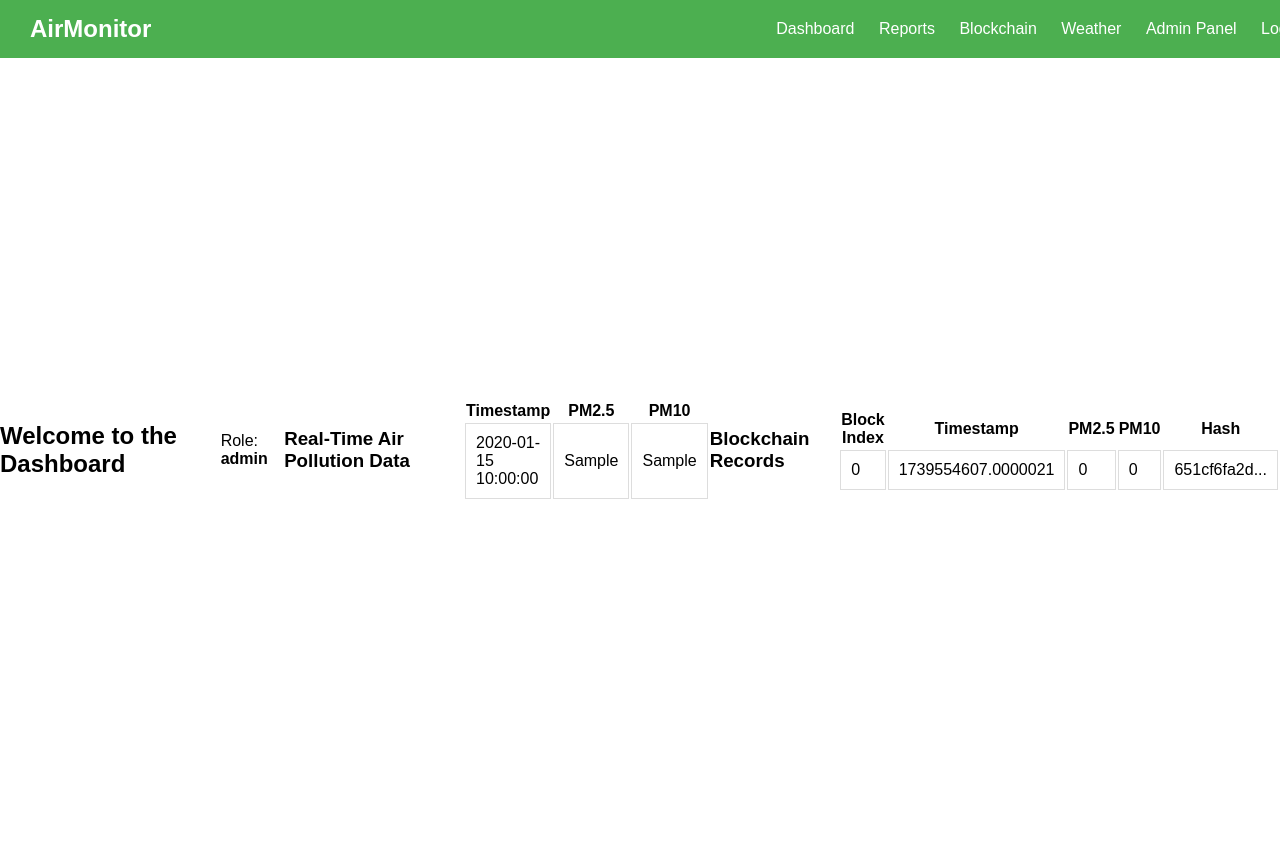
After one commit to Geeky-Ck5/Smart_Web, a Flask app: page /dashboard in a window 1280 px wide. The commit adds this page. Run offline with Flask 3, Linux system fonts and the light colour scheme; the visitor is signed in with stand-in values (Sample User, id 1); a database or web service that is not in the repository returns one stand-in record (values such as "Sample title").

Commit message:
updated dashboard as well as redirections/routing

```diff
--- a/app.py
+++ b/app.py
@@ -1,37 +1,209 @@
-from flask import Flask, render_template, jsonify
+from flask import Flask, render_template, jsonify, request, redirect, session
 from apscheduler.schedulers.background import BackgroundScheduler
 import requests
-from db.mongodb.py import store_sensor_data
+from werkzeug.security import generate_password_hash, check_password_hash
+
+from db.mongodb import store_sensor_data, register_user, authenticate_user, create_users_collection, get_db
 from blockchain.blockchain import Blockchain
+import datetime
 
 app = Flask(__name__)
+app.secret_key = "supersecretkey"
+
 blockchain = Blockchain()
+air_pollution_data = []  # Stores real-time pollution data
 
-air_pollution_data = []  # To hold real-time data
+# Ensure users collection exists
+create_users_collection()
 
+
+### Fetch Sensor Data and Store in MongoDB ###
 def fetch_sensor_data():
     global air_pollution_data
     response = requests.get("http://127.0.0.1:5001/sensor")
     data = response.json()
     air_pollution_data.append(data)
+
+    # Store sensor data in MongoDB
     store_sensor_data(data)
-    if data["PM2.5"] > 100:  # Threshold
-        activate_actuator(data)
 
-def activate_actuator(data):
-    requests.post("http://127.0.0.1:5002/actuator", json={"PM2.5": data["PM2.5"]})
+    # Store in Blockchain
+    blockchain.add_block(data)
 
+    # Check threshold and trigger actuator if needed
+    if data["PM2.5"] > 100:
+        activate_actuator()
+
+
+### Activate Actuator API ###
+def activate_actuator():
+    requests.post("http://127.0.0.1:5002/actuator", json={"PM2.5"})
+
+
+### Store Weekly Summary in Blockchain ###
+def store_weekly_summary():
+    global air_pollution_data
+
+    if len(air_pollution_data) == 0:
+        return
+
+    total_pm25 = sum(entry["PM2.5"] for entry in air_pollution_data)
+    total_pm10 = sum(entry["PM10"] for entry in air_pollution_data)
+    avg_pm25 = round(total_pm25 / len(air_pollution_data), 2)
+    avg_pm10 = round(total_pm10 / len(air_pollution_data), 2)
+
+    summary = {
+        "week_start": str(datetime.datetime.utcnow() - datetime.timedelta(days=7)),
+        "week_end": str(datetime.datetime.utcnow()),
+        "avg_PM2.5": avg_pm25,
+        "avg_PM10": avg_pm10,
+        "data_points": len(air_pollution_data)
+    }
+
+    blockchain.add_block(summary)
+    air_pollution_data = []
+
+
+### Start Schedulers ###
 scheduler = BackgroundScheduler()
-scheduler.add_job(fetch_sensor_data, "interval", minutes=5)
+scheduler.add_job(fetch_sensor_data, "interval", seconds=30)
+scheduler.add_job(store_weekly_summary, "interval", weeks=1)
 scheduler.start()
 
-@app.route('/')
+
+### Flask Routes ###
+@app.route("/")
 def index():
+    if "user_type" in session:
+        return redirect("/dashboard") if session["user_type"] == "admin" else f"Welcome, {session['user_type']}!"
     return render_template("index.html", data=air_pollution_data)
 
-@app.route('/blockchain', methods=['GET'])
-def get_blockchain():
-    return jsonify(blockchain.get_chain())
+
+@app.route("/dashboard")
+def dashboard():
+    if "user_type" not in session:
+        return redirect("/login")
+
+    user_role = session["user_type"]
+    db = get_db()
+    pollution_data = list(db.pollution_data.find({}, {"_id": 0}))
+
+    # Fetch blockchain summary
+    blockchain_data = blockchain.get_chain()
+
+    return render_template("dashboard.html", data=pollution_data,blockchain_data=blockchain_data, user_role=user_role)
+
+
+@app.route("/activate_actuator", methods=["POST"])
+def activate_actuator():
+    if "user_type" in session and session["user_type"] in ["admin", "home_user"]:
+        requests.post("http://127.0.0.1:5002/actuator")
+        return redirect("/dashboard")
+    return "Unauthorized", 403
+
+
+@app.route("/toggle_user_status", methods=["POST"])
+def toggle_user_status():
+    if "user_type" not in session or session["user_type"] != "admin":
+        return "Unauthorized", 403
+
+    email = request.form["email"]
+    db = get_db()
+
+    user = db.users.find_one({"email": email})
+    if user:
+        db.users.update_one({"email": email}, {"$set": {"is_active": not user["is_active"]}})
+
+    return redirect("/dashboard")
+
+
+@app.route("/change_user_role", methods=["POST"])
+def change_user_role():
+    if "user_type" not in session or session["user_type"] != "admin":
+        return "Unauthorized", 403
+
+    email = request.form["email"]
+    new_role = request.form["new_role"]
+    db = get_db()
+
+    db.users.update_one({"email": email}, {"$set": {"user_type": new_role}})
+
+    return redirect("/dashboard")
+
+@app.route("/blockchain")
+def blockchain_page():
+    blockchain_data = blockchain.get_chain()
+    return render_template("blockchain.html", blockchain_data=blockchain_data)
+
+
+@app.route("/admin")
+def admin_panel():
+    if "user_type" not in session or session["user_type"] != "admin":
+        return "Unauthorized", 403
+
+    db = get_db()
+    users = list(db.users.find({}, {"_id": 0, "password": 0}))
+
+    return render_template("admin.html", users=users)
+
+@app.route("/index")
+def index_redirect():
+    return redirect("/")
+
+
+
+### User Registration ###
+@app.route("/register", methods=["GET", "POST"])
+def register():
+    if request.method == "POST":
+        email = request.form["email"]
+        password = request.form["password"]
+        user_type = request.form["user_type"]
+
+        # Hash the password before storing
+        hashed_password = generate_password_hash(password, method='pbkdf2:sha256')
+
+        db = get_db()
+        users_collection = db["users"]
+
+        # Ensure user is stored as inactive until email activation (for future enhancement)
+        user_data = {"email": email, "password": hashed_password, "user_type": user_type, "is_active": False}
+
+        try:
+            users_collection.insert_one(user_data)
+            return "<h3>Account registered! Please wait for admin approval.</h3>"
+        except Exception as e:
+            return f"<h3>Error: {e}</h3>"
+
+    return render_template("register.html")
+### User Login ###
+@app.route("/login", methods=["GET", "POST"])
+def login():
+    if request.method == "POST":
+        email = request.form["email"]
+        password = request.form["password"]
+
+        db = get_db()
+        users_collection = db["users"]
+
+        user = users_collection.find_one({"email": email})
+
+        if user and check_password_hash(user["password"], password):
+            if not user["is_active"]:
+                return "<h3>Your account is not active. Please contact the admin.</h3>"
+
+            session["user_type"] = user["user_type"]
+            return redirect("/dashboard") if user["user_type"] == "admin" else redirect("/")
+
+        return "<h3>Invalid email or password</h3>"
+
+    return render_template("login.html")
+
+### User Logout ###
+@app.route("/logout")
+def logout():
+    session.pop("user_type", None)
+    return redirect("/")
 
 if __name__ == "__main__":
     app.run(debug=True)
--- a/blockchain/blockchain.py
+++ b/blockchain/blockchain.py
@@ -18,7 +18,7 @@ class Blockchain:
         self.chain = [self.create_genesis_block()]
 
     def create_genesis_block(self):
-        return Block(0, time.time(), "Genesis Block", "0")
+        return Block(0, time.time(), {"PM2.5": 0, "PM10": 0, "message": "Genesis Block"}, "0")
 
     def add_block(self, data):
         previous_block = self.chain[-1]
--- a/static/styles.css
+++ b/static/styles.css
@@ -1,16 +1,128 @@
+/* General Styling */
 body {
     font-family: Arial, sans-serif;
-    margin: 20px;
+    margin: 0;
+    padding: 0;
+    display: flex;
+    flex-direction: column;
+    align-items: center;
 }
-table {
+
+/* Navigation Bar */
+nav {
     width: 100%;
+    display: flex;
+    justify-content: space-between;
+    align-items: center;
+    padding: 15px 30px;
+    background-color: #4CAF50;
+    color: white;
+    position: fixed;
+    top: 0;
+    left: 0;
+}
+
+.nav-logo {
+    font-size: 24px;
+    font-weight: bold;
+}
+
+.nav-links a {
+    color: white;
+    text-decoration: none;
+    margin-left: 20px;
+}
+
+.nav-links a:hover {
+    text-decoration: underline;
+}
+
+/* Main Container */
+.container {
+    display: flex;
+    align-items: center;
+    justify-content: center;
+    height: 100vh;
+    width: 100%;
+    margin-top: 50px;
+}
+
+/* Left Side - Image */
+.left-side {
+    flex: 1;
+    height: 80%;
+    display: flex;
+    justify-content: center;
+    align-items: center;
+}
+
+.left-side img {
+    width: 80%;
+    max-width: 500px;
+    border-radius: 10px;
+}
+
+/* Right Side - Login Form */
+.right-side {
+    flex: 1;
+    display: flex;
+    flex-direction: column;
+    align-items: center;
+    justify-content: center;
+}
+
+.right-side h2 {
+    margin-bottom: 20px;
+}
+
+form {
+    display: flex;
+    flex-direction: column;
+    width: 60%;
+    padding: 20px;
+    border: 1px solid #ddd;
+    border-radius: 5px;
+    box-shadow: 2px 2px 10px rgba(0, 0, 0, 0.1);
+    background: #f9f9f9;
+}
+
+input {
+    width: 100%;
+    padding: 10px;
+    margin: 5px 0;
+    border: 1px solid #ccc;
+    border-radius: 5px;
+}
+
+button {
+    background-color: #4CAF50;
+    color: white;
+    padding: 10px;
+    border: none;
+    border-radius: 5px;
+    cursor: pointer;
+    margin-top: 10px;
+}
+
+button:hover {
+    background-color: #45a049;
+}
+
+
+/* Blockchain Table */
+.blockchain-table {
+    width: 80%;
+    margin: auto;
     border-collapse: collapse;
 }
-th, td {
+
+.blockchain-table th, td {
     padding: 10px;
     text-align: left;
     border: 1px solid #ddd;
 }
-th {
-    background-color: #f4f4f4;
+
+.blockchain-table th {
+    background-color: #4CAF50;
+    color: white;
 }
--- /dev/null
+++ b/templates/dashboard.html
@@ -0,0 +1,79 @@
+<!DOCTYPE html>
+<html lang="en">
+<head>
+    <meta charset="UTF-8">
+    <meta name="viewport" content="width=device-width, initial-scale=1.0">
+    <title>Dashboard</title>
+    <link rel="stylesheet" href="/static/styles.css">
+</head>
+<body>
+
+    <!-- Navigation Bar -->
+    <nav>
+        <div class="nav-logo">AirMonitor</div>
+        <div class="nav-links">
+            <a href="/dashboard">Dashboard</a>
+            <a href="/reports">Reports</a>
+            <a href="/blockchain">Blockchain</a>
+            <a href="/weather">Weather</a>
+            {% if user_role == "admin" %}
+                <a href="/admin">Admin Panel</a>
+            {% endif %}
+            <a href="/logout" class="logout-btn">Logout</a>
+        </div>
+    </nav>
+
+    <div class="container">
+        <h2>Welcome to the Dashboard</h2>
+        <p>Role: <strong>{{ user_role }}</strong></p>
+
+        <!-- Real-time Pollution Data -->
+        <h3>Real-Time Air Pollution Data</h3>
+        <table>
+            <thead>
+                <tr>
+                    <th>Timestamp</th>
+                    <th>PM2.5</th>
+                    <th>PM10</th>
+                </tr>
+            </thead>
+            <tbody>
+                {% for entry in data %}
+                <tr>
+                    <td>{{ entry.timestamp }}</td>
+                    <td>{{ entry['PM2.5'] }}</td>
+                    <td>{{ entry['PM10'] }}</td>
+                </tr>
+                {% endfor %}
+            </tbody>
+        </table>
+
+        <!-- Blockchain Data -->
+        <h3>Blockchain Records</h3>
+        <table>
+            <thead>
+                <tr>
+                    <th>Block Index</th>
+                    <th>Timestamp</th>
+                    <th>PM2.5</th>
+                    <th>PM10</th>
+                    <th>Hash</th>
+                </tr>
+            </thead>
+            <tbody>
+                {% for block in blockchain_data %}
+                <tr>
+                    <td>{{ block.index }}</td>
+                    <td>{{ block.timestamp }}</td>
+                    <td>{{ block.data['PM2.5'] }}</td>
+                    <td>{{ block.data['PM10'] }}</td>
+                    <td>{{ block.hash[:10] }}...</td>
+                </tr>
+                {% endfor %}
+            </tbody>
+        </table>
+
+    </div>
+
+</body>
+</html>
```
Also changed, not shown: db/mongodb.py (+49 -0 lines), templates/admin.html (added, +62 -0 lines), templates/index.html (+32 -20 lines), templates/login.html (added, +20 -0 lines), templates/register.html (added, +27 -0 lines), static/images/air_quality.jpg (added).
